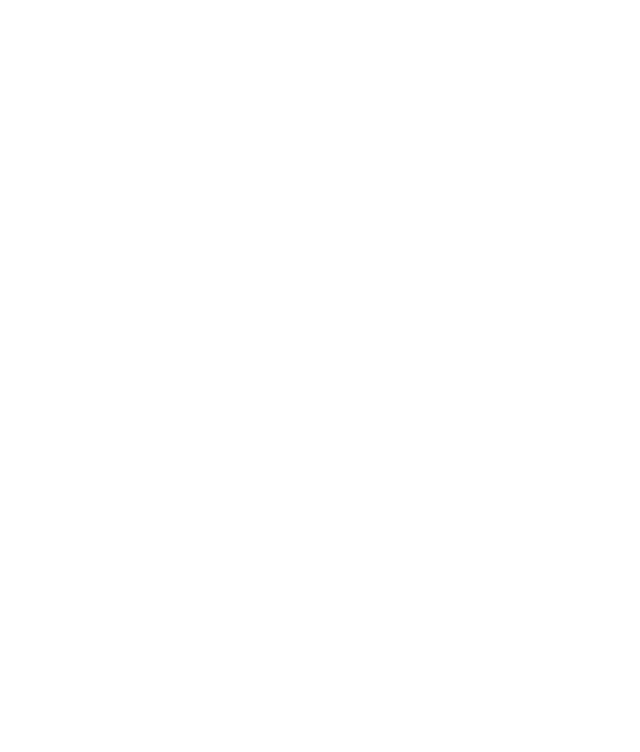
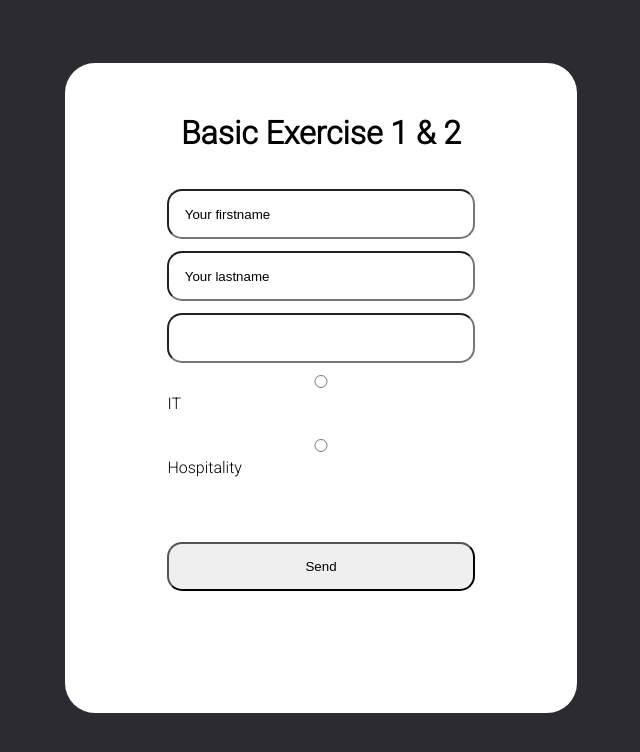
Before and after one commit to Paulalbo/CFLMS-JS-DAY04-PaulA-ElkeM, a plain HTML site: page Pauli/01_basics/index.html in a window 1280 px wide. Shown: the whole page, without its empty margins (319-959 px from the left). Drawn offline with Linux system fonts and the light colour scheme.

Commit message:
basic exercise js not working

```diff
--- /dev/null
+++ b/Pauli/01_basics/css/style.scss
@@ -0,0 +1,59 @@
+
+body {
+	font-family: 'Roboto', sans-serif;
+	/*background-image: url("https://free4kwallpapers.com/uploads/originals/2019/01/27/black-sand-wallpaper.jpg");*/
+	background-position: top;
+	max-width: 100vw;
+	background-color: #2C2B30;
+
+}
+
+hr,h1 {
+	margin: 10% 0 1% 0;
+	color: black;
+	text-align: center;
+}
+
+
+
+div.container {
+	display: flex;
+	justify-content: center;
+	flex-direction: column;
+	background-color: white;
+	width: 40vw;
+	margin: 5% auto;
+	border-radius: 30px;
+
+}
+
+form {
+	display: flex;
+	flex-direction: column;
+	padding: 5% 20%;
+
+	input {
+		margin: 2% 0;
+		border-radius: 15px;
+		padding: 5%;
+	}
+	button {
+		border-radius: 15px;
+		margin-top: 15%;
+		padding: 5%;
+	}
+	p {
+		color: black;
+		margin-top: 15%;
+		padding: 5%;
+	}
+
+}
+
+.aproved {
+	background-color: green;
+}
+
+.denied {
+	background-color: green;
+}
--- a/Pauli/01_basics/index.html
+++ b/Pauli/01_basics/index.html
@@ -2,8 +2,38 @@
 <html>
 <head>
 	<title></title>
+	<link href="https://fonts.googleapis.com/css2?family=Roboto:wght@300&display=swap" rel="stylesheet">
+	<link rel="stylesheet" type="text/css" href="css/style.css">
+	<meta name="viewport" content="width=device-width, initial-scale=1.0">
+
+
 </head>
 <body>
 
+<script type="text/javascript" src="js/script1.js"></script>
+
+<div class="container">
+<h1>Basic Exercise 1 & 2</h1>
+
+<form name="contact">
+	<input type="text" name="firstname" value="Your firstname">
+	<input type="text" name="lastname" value="Your lastname">
+	<input type="number" name="age" value="Your age">
+	<input type="radio" id="profession1" name="profession">
+	<label for="profession1">IT</label><br>
+	<input type="radio" id="profession2" name="profession">
+	<label for="profession2">Hospitality</label><br>
+	<button onclick= "showMessage()">Send</button>
+</form>
+
+<p id="showfirstname"></p>
+<p id="showlastname"></p>
+<p id="showage"></p>
+
+</div>
+
+
+
+
 </body>
 </html>
--- /dev/null
+++ b/Pauli/01_basics/js/script1.js
@@ -0,0 +1,17 @@
+
+function showMessage(){
+        let firstName = document.getElementsByName("firstname").tagName;
+        let lastName = document.getElementsByName("lastname").tagName;
+        let yourAge = parseInt(document.getElementsByName("age").value);
+
+        document.getElementById("showfirstname").innerHTML = firstName;
+        document.getElementById("showlastname").innerHTML = lastName;
+        document.getElementById("showage").innerHTML = yourAge;
+
+        if (firstName.length > 5) {
+            document.getElementById("showfirstname").setAttribute("class", "aproved");
+        }
+        else{
+            document.getElementById("showfirstname").setAttribute("class", "denied");
+        }
+        }
```
Also changed, not shown: Pauli/01_basics/css/style.css (added), Pauli/01_basics/img/bg.jpg (added), 1 other file.
